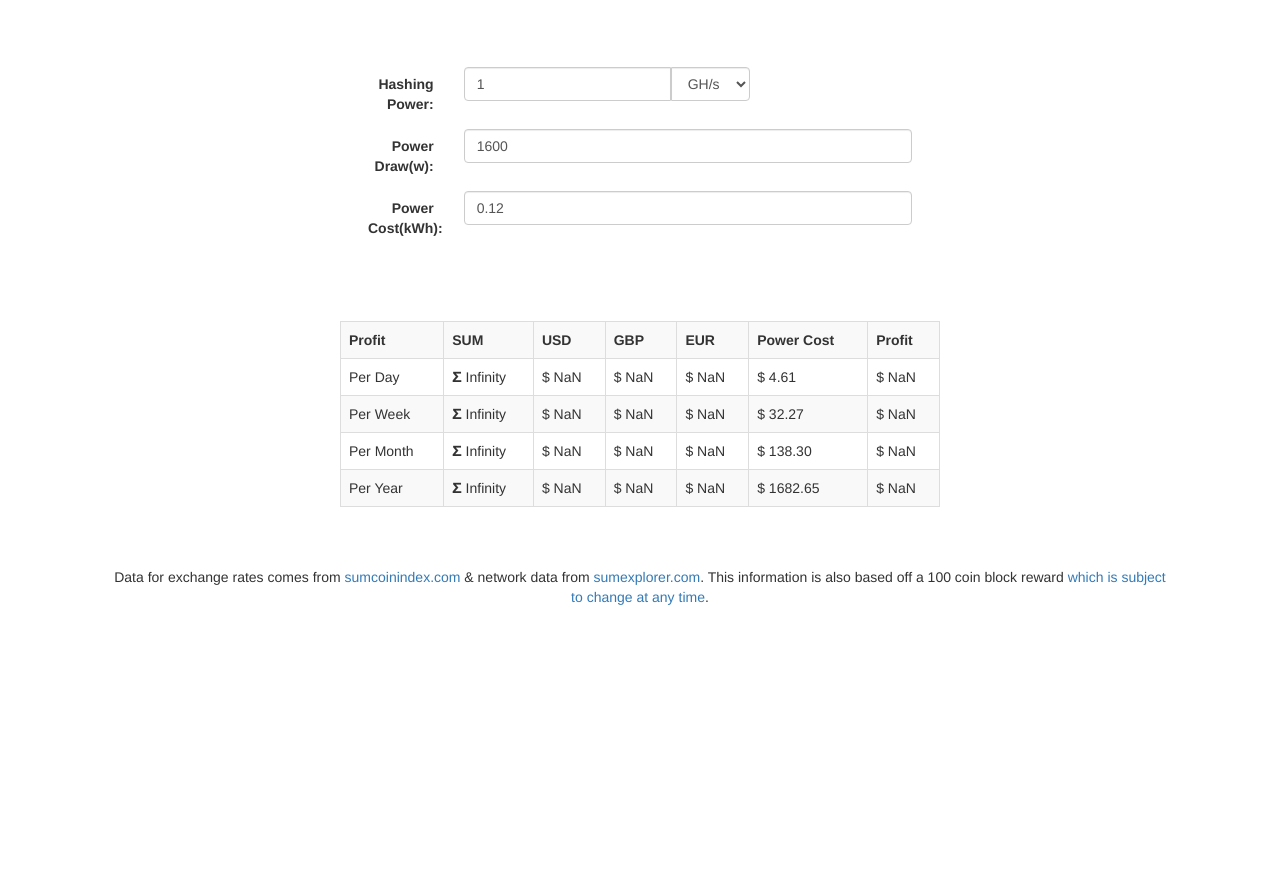
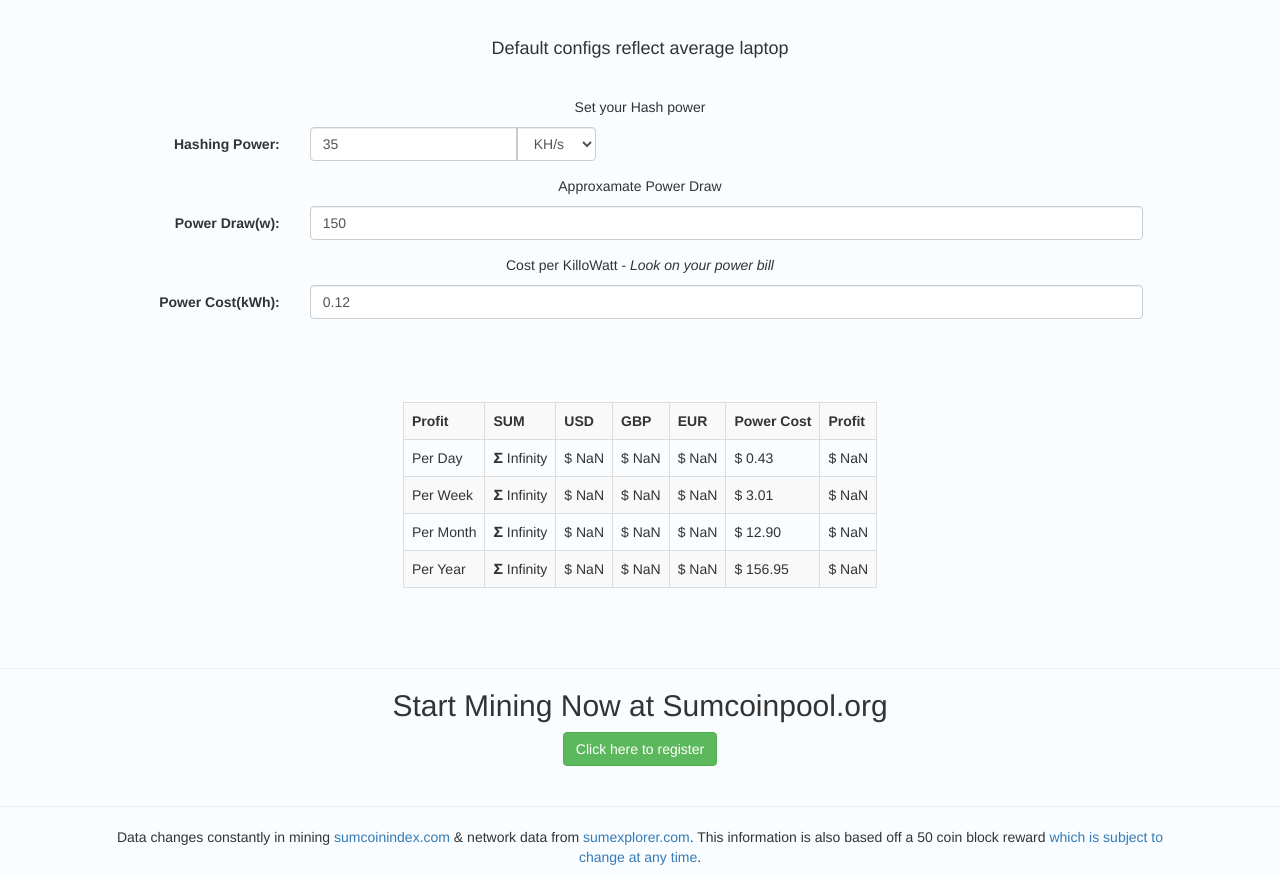
Before and after one commit to CryptoCloudInc/sum-mining-calc, a plain HTML site: page index.html in a window 1280 px wide. Shown: the part 198-1075 px from the top of the page. Before the commit the page ends 815 px from the top, so only its background shows below. Drawn offline with nearby package versions, Linux system fonts and the light colour scheme; no server answers.

Commit message:
updated block reward

```diff
--- a/index.html
+++ b/index.html
@@ -1,8 +1,27 @@
 <!DOCTYPE html>
 <html>
 <head>
+    <meta http-equiv="content-type" content="text/html;charset=UTF-8" />
+    <meta name="keywords" content="SUM,sumcoin,mining,profit,calculator,coin,crypto,cryptocurrency,bitcoin,BTC,market,money,slice wallet">
+    <meta name="description" content="A simple Sumcoin Mining Calculator">
+    <meta property="og:title" content="Sumcoin | Mining Yield Calculator" />
+	<meta name="author" content="Sumcoin Mining Calculator" />
+	<meta name="viewport" content="width=device-width, initial-scale=1.0">
+  <!--  <meta http-equiv="refresh" content="300"> -->
+    <body style="background-color:#fafdff;">
 
-  <meta name="viewport" content="width=device-width, initial-scale=1.0">
+
+<!-- Google Analytics -->
+	<script async src="https://www.googletagmanager.com/gtag/js?id=UA-101587237-1"></script>
+<script>
+  window.dataLayer = window.dataLayer || [];
+  function gtag(){dataLayer.push(arguments);}
+  gtag('js', new Date());
+
+  gtag('config', 'UA-101587237-1');
+</script>
+
+<!-- END GA -->
 
   <link rel="stylesheet" href="https://maxcdn.bootstrapcdn.com/bootstrap/3.3.7/css/bootstrap.min.css">
   <link rel="stylesheet" href="style.css">
@@ -19,16 +38,16 @@
     <div ng-app="app-calculator" ng-controller="mainController" ng-cloak>
 
         <div class="text-center" style="margin: 3em">
-            <img style="max-height: 100px; max-width: 100%;" id="logo" src="img/sum_logo.png">
+            <img style="max-height: 100px; max-width: 100px;" id="logo" src="img/sum_logo.png">
             <h2>Sumcoin Mining Profit Calculator</h2>
         </div>
-
+<center><h4>Default configs reflect average laptop</h4></center>
 
         <div class="row">
             <div class="col-sm-1"></div>
             <div class="col-sm-10 text-center">
                 <form id="main-form" style="padding: 2em;" class="form-horizontal">
-
+                    <p>Set your Hash power</p>
                     <div class="form-group">
                         <label class="control-label col-sm-2">Hashing Power:</label>
                         <div class="col-sm-10">
@@ -41,13 +60,15 @@
                         </div>
                     </div>
 
+                    <p>Approxamate Power Draw</p>
                     <div class="form-group">
                         <label class="control-label col-sm-2" >Power Draw(w):</label>
                         <div class="col-sm-10">
-                            <input ng-model="machineWattage" type="number" class="form-control" placeholder="1200W">
+                            <input ng-model="machineWattage" type="number" class="form-control" placeholder="150W">
                         </div>
                     </div>
 
+                    <p>Cost per KilloWatt - <i>Look on your power bill</i></p>
                     <div class="form-group">
                         <label class="control-label col-sm-2" >Power Cost(kWh):</label>
                         <div class="col-sm-10">
@@ -63,11 +84,11 @@
         <br />
         <br />
 
-
+<center>
         <div class="row">
             <div class="col-sm-1"></div>
             <div class="col-sm-10">
-                <table id="main-table" style="margin-left: auto; margin-right: auto;width: 100%;" class="table table-bordered table-striped">
+                <table id="main-table" style="margin-center: auto; margin-right: auto;width: auto;" class="table table-bordered table-striped">
                 <tr>
                     <th>Profit</th>
                     <th>SUM</th>
@@ -117,17 +138,26 @@
             </div>
             <div class="col-sm-1"></div>
         </div>
-
+</center>
         <br />
         <br />
+<hr>
+<center>
+        <h2>Start Mining Now at Sumcoinpool.org</h2>
+  <div class="btn-group btn-group-lg">
+  <div class="btn-group btn-group-lg"><a href='http://sumcoinpool.org/index.php?page=register'><button type="button1" class="btn btn-success">Click here to register</button></a>
 
+  <br>
+  <br>
+</center>
+<hr>
         <div class="row">
             <div class="col-sm-1"></div>
             <div class="col-sm-10 text-center">
-                <p style="max-width: 100%;">Data for exchange rates comes from
+                <p style="max-width: 100%;">Data changes constantly in mining
                     <a href="www.sumcoinindex.com" target="_blank">sumcoinindex.com</a> & network data from
                     <a href="www.sumexplorer.com" target="_blank">sumexplorer.com</a>. This information is also
-                    based off a 100 coin block reward <a href="https://en.bitcoin.it/wiki/Controlled_supply#Projected_Bitcoins_Short_Term" target="_blank">which is subject to change at any time</a>.</p>
+                    based off a 50 coin block reward <a href="https://en.bitcoin.it/wiki/Controlled_supply#Projected_Bitcoins_Short_Term" target="_blank">which is subject to change at any time</a>.</p>
             </div>
             <div class="col-sm-1"></div>
         </div>
--- a/main.js
+++ b/main.js
@@ -5,11 +5,11 @@ let app = angular.module('app-calculator', []);
 app.controller('mainController', function($scope, $http){
 
 //<!-- Set block reward below -->
-    $scope.reward = 100;
+    $scope.reward = 50;
     $scope.difficulty = 0;
 
-    $scope.hashingPower = 1;
-    $scope.machineWattage = 1600;
+    $scope.hashingPower = 35;
+    $scope.machineWattage = 150;
     $scope.powerCost = 0.12;
 
     $scope.sumcoin = {
@@ -30,7 +30,7 @@ app.controller('mainController', function($scope, $http){
             {value: 1000000000000, name: 'TH/s'},
 
         ],
-        selectedHashingUnit: {value: 1000000000, name: 'GH/s'}
+        selectedHashingUnit: {value: 1000, name: 'KH/s'}
     };
 
     $http.get('https://rates.slicewallet.org/api/rates').then(function (response) {
--- a/style.css
+++ b/style.css
@@ -1,12 +1,12 @@
 
 #main-form{
-    max-width: 600px;
+    max-width: auto;
     margin-left:auto;
     margin-right:auto;
 }
 
 #main-table{
-    max-width: 600px;
+    max-width: auto;
     margin-left:auto;
     margin-right:auto;
 }
```
Also changed, not shown: favicon.ico (added), 2 other files.
